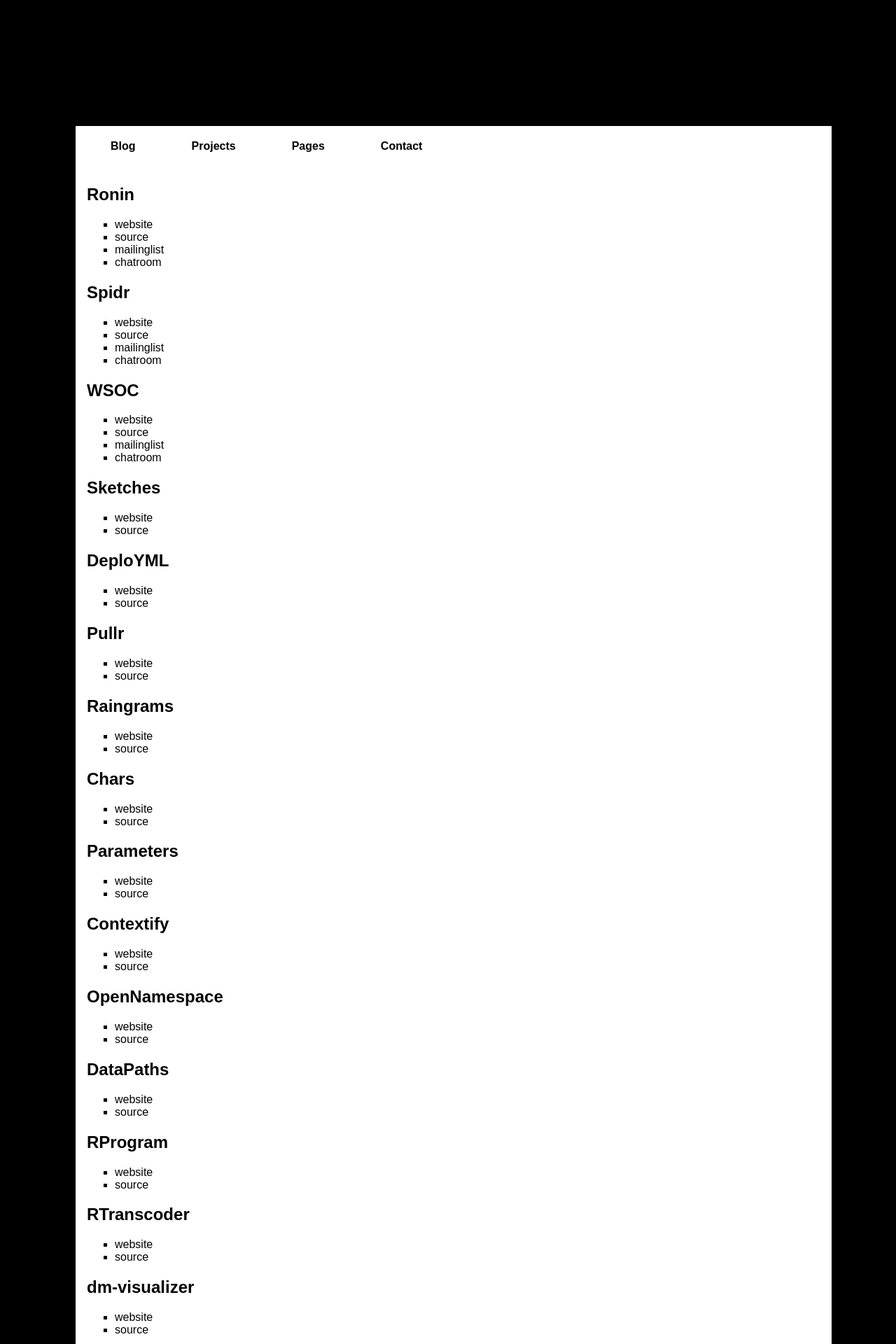
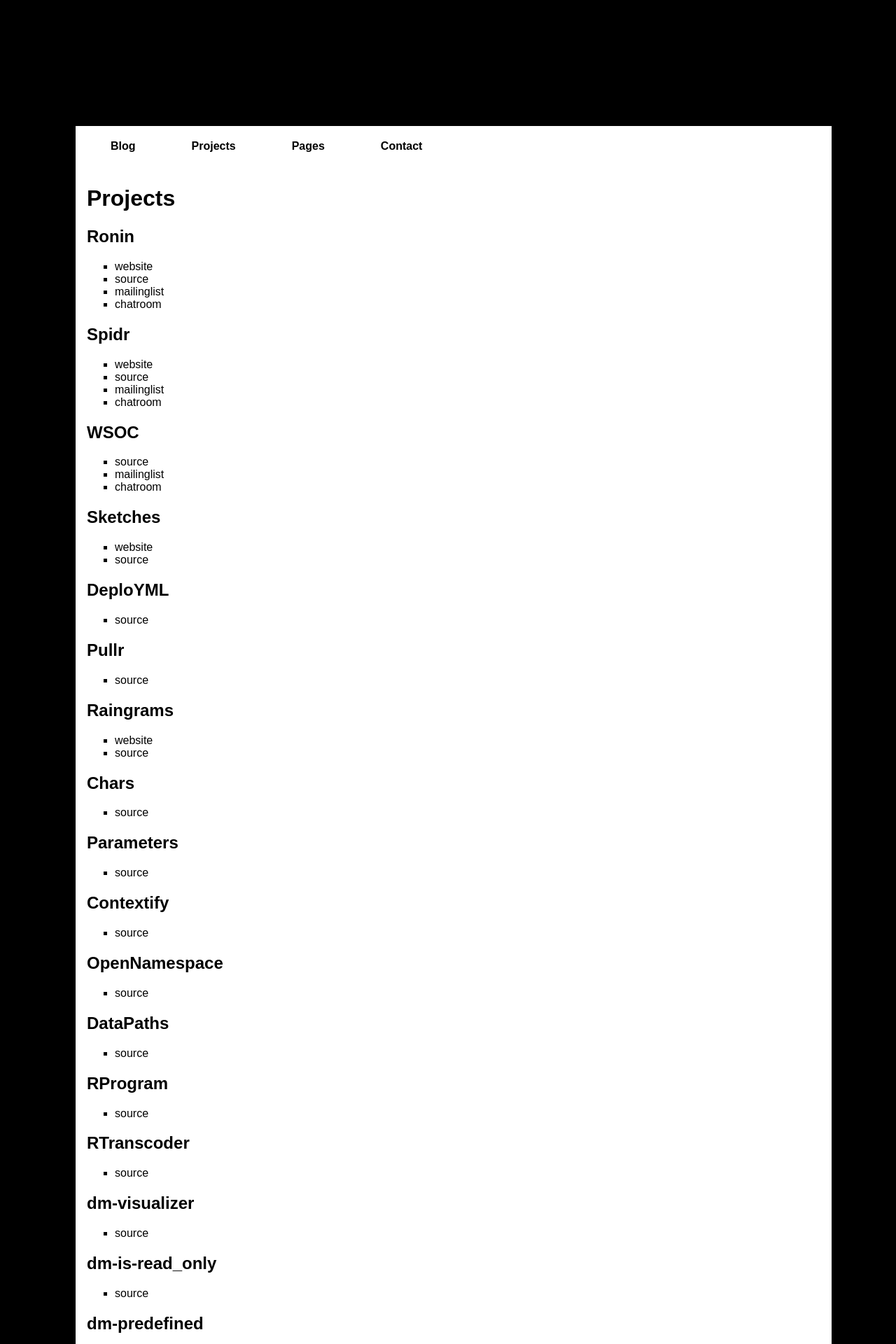
Before and after one commit to postmodern/postmodern.github.io, a Jekyll site: the page built from projects.html, in a window 1280 px wide. Shown: the top 1920 px of the page at 70% size. Built offline with Jekyll 4.4.1, drawn with Linux system fonts in a browser that asks for light colours; some of the changed text lies outside the part shown.

Commit message:
Minor changes, and made the menu a series of divs outside of #page.

```diff
--- a/_includes/menu.html
+++ b/_includes/menu.html
@@ -1,7 +1,7 @@
 
-<ol id="menu">
-  <li><a href="/">Blog</a></li>
-  <li><a href="/projects.html">Projects</a></li>
-  <li><a href="/pages.html">Pages</a></li>
-  <li><a href="/contact.html">Contact</a></li>
-</ol>
+<div id="menu">
+  <div class="item"><a href="/">Blog</a></div>
+  <div class="item"><a href="/projects.html">Projects</a></div>
+  <div class="item"><a href="/pages.html">Pages</a></div>
+  <div class="item"><a href="/contact.html">Contact</a></div>
+</div>
--- a/_layouts/default.html
+++ b/_layouts/default.html
@@ -15,9 +15,9 @@
 
   <body>
     {% include header.html %}
+    {% include menu.html %}
+
     <div id="page">
-      {% include menu.html %}
-
       <div id="content">
         {{ content }}
       </div>
--- a/css/default.css
+++ b/css/default.css
@@ -10,34 +10,33 @@
 a {
 }
 
-#page {
-	margin: 180px 100px;
-	color: black;
+#menu {
+	margin: 180px 100px 0 100px;
+	padding: 10px;
 	background-color: white;
 }
 
-#menu {
-	clear: both;
-	padding: 10px;
-	list-style: none;
-}
-
-#menu > li {
+#menu > div.item {
 	float: left;
-	clear: none;
 	padding: 10px 40px;
 }
 
-#menu > li > a {
+#menu > div.item > a {
 	color: black;
 	font-weight: bold;
 	text-decoration: none;
 }
 
-#menu > li > a:hover {
-	color: gray;
+#menu > div.item > a:hover {
 	font-weight: bold;
-	text-decoration: overline;
+	text-decoration: none;
+	border-top: 5px solid black;
+}
+
+#page {
+	margin: 0 100px 180px 100px;
+	color: black;
+	background-color: white;
 }
 
 #content {
--- a/projects.html
+++ b/projects.html
@@ -1,6 +1,8 @@
 ---
 layout: default
 ---
+
+<h1>Projects</h1>
 
 {% for project in site.projects %}
 <div class="project">
@@ -15,7 +17,9 @@
   {% endif %}
 
   <ol class="links">
+    {% if project.website != null %}
     <li><a href="{{ project.website }}">website</a></li>
+    {% endif %}
 
     {% if project.source != null %}
     <li><a href="{{ project.source }}">source</a></li>
```
